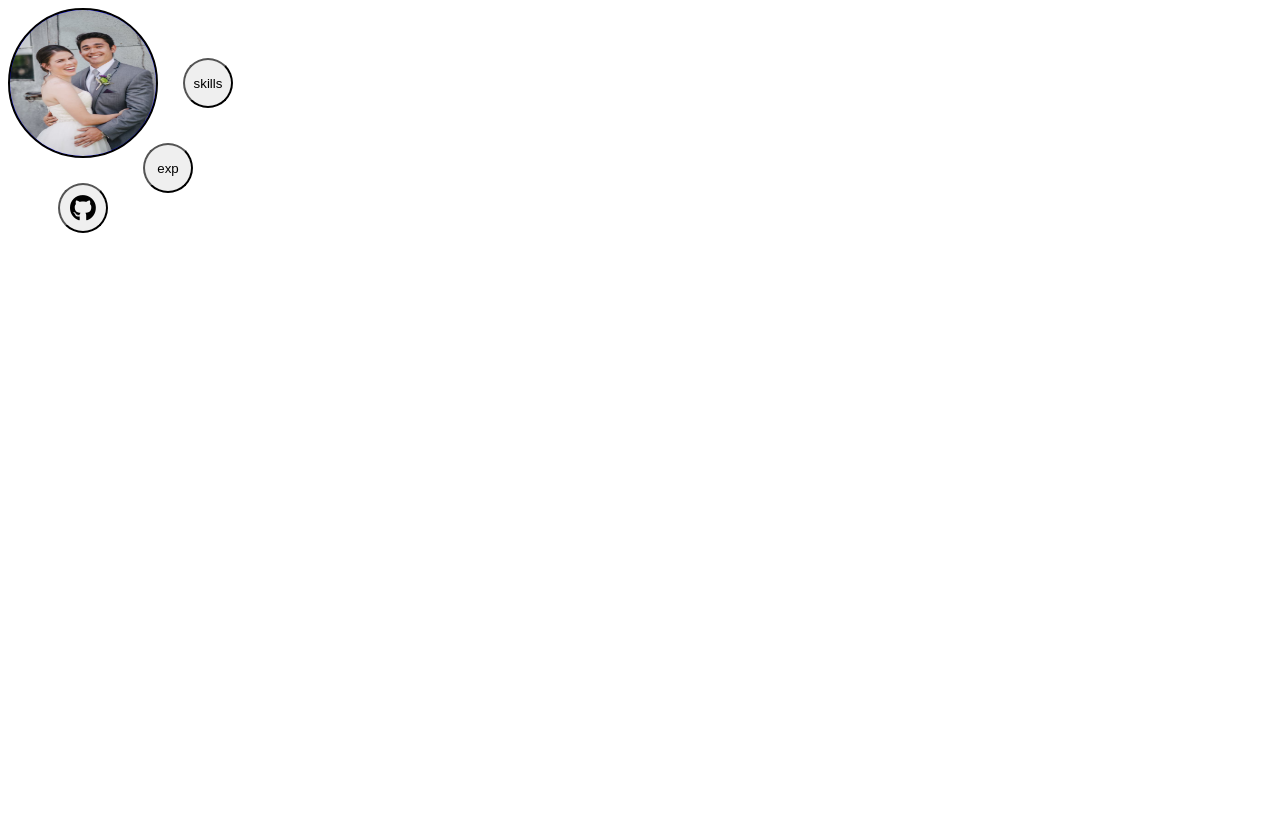
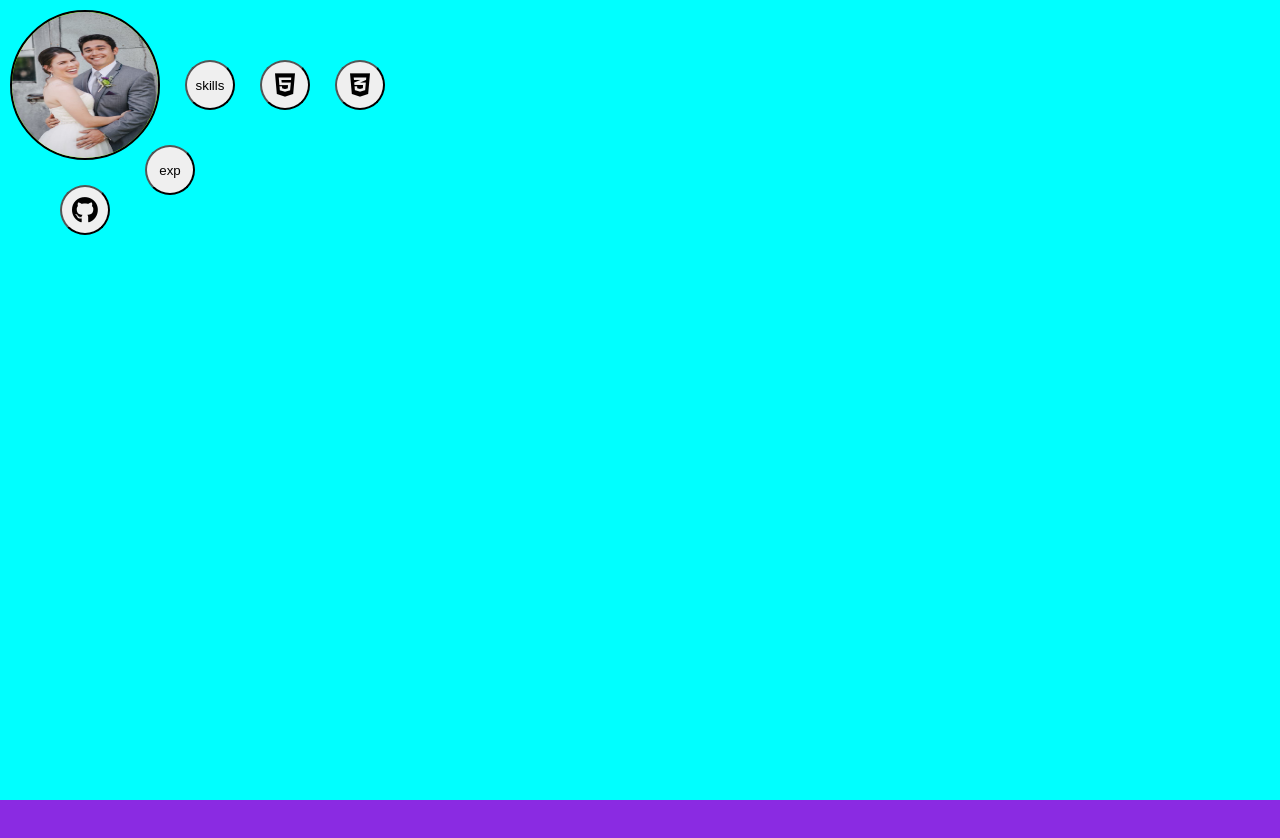
Before and after one commit to mapendleton/TA-JavaScript, a plain HTML site: page test_website.html in a window 1280 px wide. Both pictures are taken after a click on the button "skills". Before the commit the page ends 800 px from the top, so only its background shows below. Drawn offline with Linux system fonts and the light colour scheme.

Commit message:
added skills dropdown function

```diff
--- a/css/test_website_css.css
+++ b/css/test_website_css.css
@@ -1,11 +1,24 @@
+/*gets rid of blue highlight on buttons*/
+button:focus {
+    outline: 0;
+}
+
+html, body {
+    height: 100%;
+    width: 100%;
+    border: 0;
+    margin: 0;
+}
+
+/*--------------------------------------------------
+                    Nav Bar
+ ---------------------------------------------------*/
 .nav_bar {
     position: fixed;
     height: 250px;
     width: 250px;
-}
-/*gets rid of blue highlight on buttons*/
-button:focus {
-    outline: 0;
+    top: 10px;
+    left: 10px;
 }
 
 .nav_button_home {
@@ -14,7 +27,7 @@ button:focus {
     height: 150px;
     width: 150px;
     padding: 0;
-    background-color: blue;
+    background-color: chartreuse;
     border: 2px solid black;
     cursor: pointer;
     transition-duration: 0.3s;
@@ -63,3 +76,62 @@ button:focus {
     top: 175px;
     left: 50px;
 }
+
+
+/*--------------------------------------------------
+                    End Nav Bar
+ ---------------------------------------------------*/
+
+ /*--------------------------------------------------
+                    Skills Page
+ ---------------------------------------------------*/
+
+ .skills_background {
+    height: 100%;
+    width: 100%;
+    background-color: aqua;
+ }
+
+ .skills_menu {
+
+ }
+
+ .skills_button {
+    transition: all 0.3s linear;
+    top: 50px;
+    left: 175px;
+    opacity: 0;
+    visibility: hidden;
+ }
+
+ .skill_button_html,
+ .skill_button_css {
+    opacity: 1;
+    visibility: visible;
+ }
+
+ .skill_button_html {
+    left: 250px;
+ }
+
+ .skill_button_css {
+    left: 325px;
+ }
+
+  /*--------------------------------------------------
+                    End Skills Page
+ ---------------------------------------------------*/
+
+  /*--------------------------------------------------
+                    Exp Page
+ ---------------------------------------------------*/
+
+ .exp_background {
+     height: 100%;
+     width: 100%;
+     background-color: blueviolet;
+ }
+
+  /*--------------------------------------------------
+                    End Exp Page
+ ---------------------------------------------------*/
--- a/test_website.html
+++ b/test_website.html
@@ -14,9 +14,21 @@
             <button class="nav_button_home">
                 <img class="self_photo_container" src="./img/Our wedding.jpg" alt="self photo">
             </button>
-            <button class="nav_button nav_button_skills">
-                skills
-            </button>
+            <div class="dropdown">
+                <!--main nav button-->
+                <button class="nav_button nav_button_skills" onclick="OpenSkillsMenu();">
+                    skills
+                </button>
+                <!--dropdown buttons-->
+                <div class="skills_menu">
+                    <button id="html" class="nav_button skills_button">
+                        <i class="fab fa-html5 fa-2x"></i>
+                    </button>
+                    <button id="css" class="nav_button skills_button">
+                        <i class="fab fa-css3-alt fa-2x"></i>
+                    </button>
+                </div>
+            </div>
             <button class="nav_button nav_button_exp">
                 exp
             </button>
@@ -24,7 +36,30 @@
                 <i class="fab fa-github fa-2x"></i>
             </button>
         </div>
+        <!--End Nav Bar-->
 
-        <!--End Nav Bar-->
+        <!--Skills content-->
+        <div class="skills_background">
+
+        </div>
+        <!--End Skills content-->
+
+        <!--Experience content-->
+        <div class="exp_background">
+
+        </div>
+        <!--End Experience content-->
+
+        <!--Scripting-->
+        <script>
+            function OpenSkillsMenu()
+            {
+                var htmlButton = document.getElementById("html");
+                var cssButton = document.getElementById("css");
+
+                htmlButton.classList.toggle("skill_button_html");
+                cssButton.classList.toggle("skill_button_css");
+            }
+        </script>
     </body>
 </html>
```
